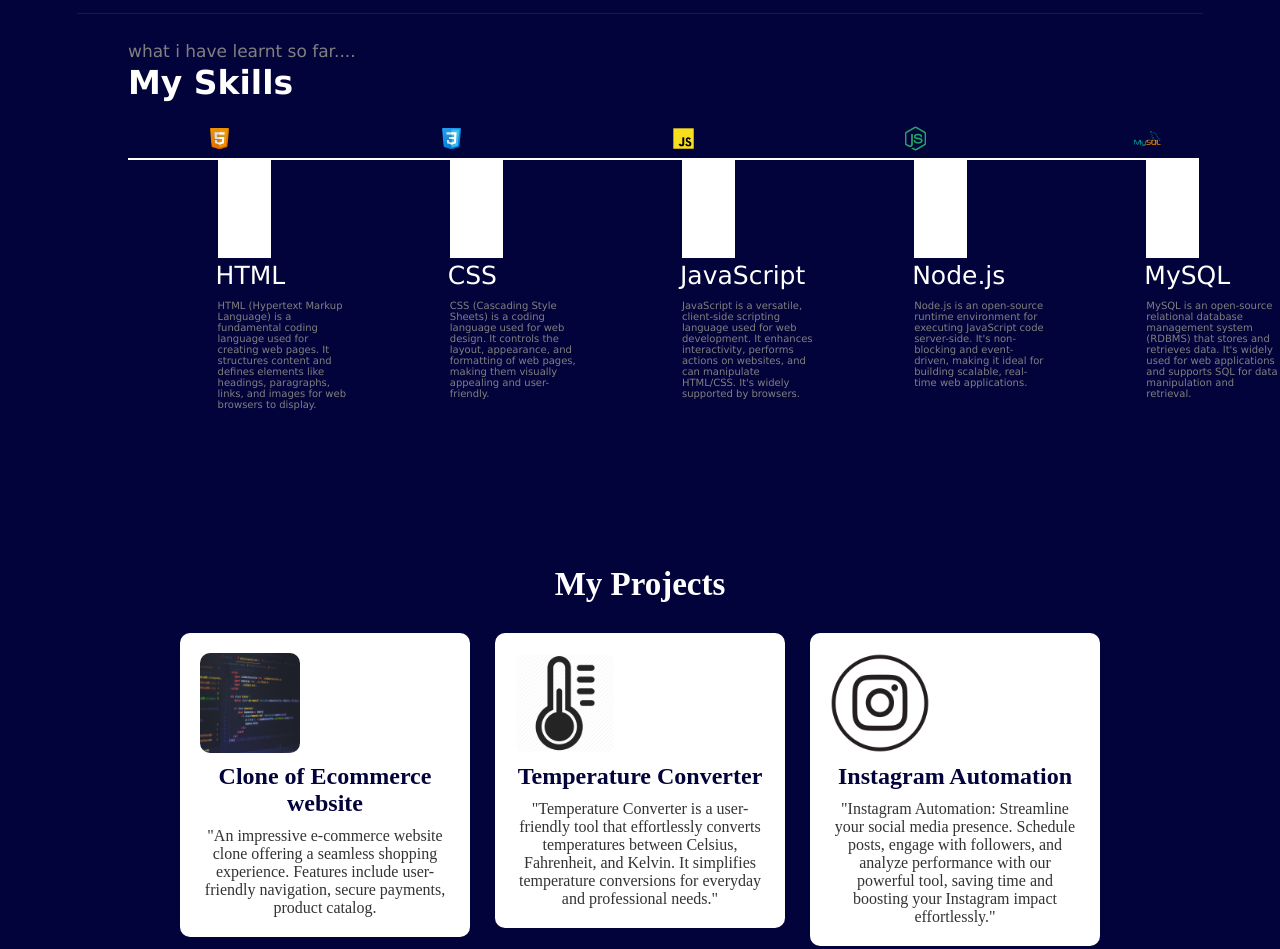
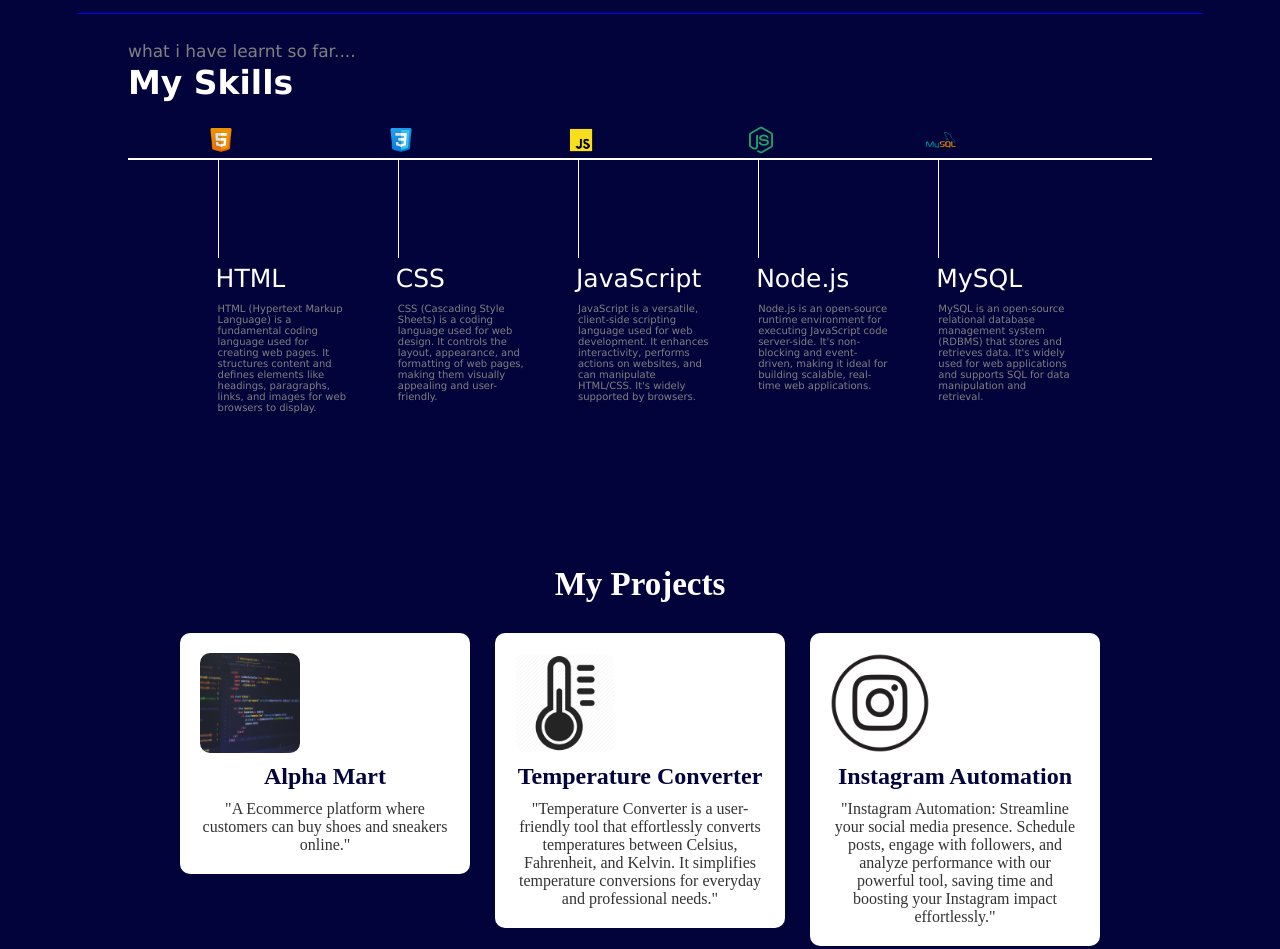
Before and after one commit to AbhiramChikatla/Myportfolio, a plain HTML site: page MyPortfolio/special_portfolio_websitereal.html in a window 1280 px wide. Shown: the part 520-1469 px from the top of the page. Drawn offline with nearby package versions, Linux system fonts and the light colour scheme.

Commit message:
Updated Skills Section

```diff
--- a/MyPortfolio/special_portfolio.css
+++ b/MyPortfolio/special_portfolio.css
@@ -91,12 +91,12 @@ main h2 {
 }
 .secondsection .vertical {
   height: 100px;
-  width: 53px;
+  width: 1px;
   margin: 0px 7vw;
   background-color: white;
 }
 .top_image {
-  width: 27px;
+  width: 30px;
   position: relative;
   top: -33px;
   left: -12px;
--- a/MyPortfolio/special_portfolio_websitereal.html
+++ b/MyPortfolio/special_portfolio_websitereal.html
@@ -21,7 +21,7 @@
         <ul>
           <a href="special_portfolio_websitereal.html"><li>Home</li></a>
           <a href="about.html"><li>About</li></a>
-          <a href="special_portfolio_websitereal.html"><li>Projects</li></a>
+          <a href="#projectsection"><li>Projects</li></a>
           <a href="contactpage.html"><li>Contact Us</li></a>
         </ul>
       </div>
@@ -48,31 +48,41 @@
         <h2>My Skills</h2>
         <div class="box">
           <div class="vertical">
-            <img class="top_image" src="images\html.png" />
+            <div class="top_image">
+            <img  src="images\html.png" />
+          </div>
             <div class="first_title">HTML</div>
             <div class="first_desc">
               HTML (Hypertext Markup Language) is a fundamental coding language used for creating web pages. It structures content and defines elements like headings, paragraphs, links, and images for web browsers to display.            </div>
             </div>
             <div class="vertical">
-            <img class="top_image" src="images\css.png" />
+              <div class="top_image">
+            <img  src="images\css.png" />
+          </div>
             <div class="first_title">CSS</div>
             <div class="first_desc">
               CSS (Cascading Style Sheets) is a coding language used for web design. It controls the layout, appearance, and formatting of web pages, making them visually appealing and user-friendly.            </div>
           </div>
           <div class="vertical">
-            <img class="top_image" src="images\javascript.png" />
+            <div class="top_image">
+            <img  src="images\javascript.png" />
+          </div>
             <div class="first_title">JavaScript</div>
             <div class="first_desc">
               JavaScript is a versatile, client-side scripting language used for web development. It enhances interactivity, performs actions on websites, and can manipulate HTML/CSS. It's widely supported by browsers.            </div>
           </div>
           <div class="vertical">
-            <img class="top_image" src="images\nodejs.png" />
+            <div class="top_image">
+            <img  src="images\nodejs.png" />
+          </div>
             <div class="first_title">Node.js</div>
             <div class="first_desc">
               Node.js is an open-source runtime environment for executing JavaScript code server-side. It's non-blocking and event-driven, making it ideal for building scalable, real-time web applications.            </div>
           </div>
           <div class="vertical">
-            <img class="top_image" src="images\mysql.png" />
+            <div class="top_image">
+            <img  src="images\mysql.png" />
+          </div>
             <div class="first_title">MySQL</div>
             <div class="first_desc">MySQL is an open-source relational database management system (RDBMS) that stores and retrieves data. It's widely used for web applications and supports SQL for data manipulation and retrieval.
             </div>
@@ -84,9 +94,9 @@
         <div class="project-cell">
             <img src="images\thumbnail.jpg" alt="Project 1" class="thumbnail">
             <div class="project-details">
-                <h3>Clone of Ecommerce website</h3>
-                <p>"An impressive e-commerce website clone offering a seamless shopping experience. Features include user-friendly navigation, secure payments, product catalog.</p>
-                <a href="https://github.com/yourusername/project1" class="project-link">GitHub Repository</a>
+                <h3>Alpha Mart</h3>
+                <p>"A Ecommerce platform where customers can buy shoes and sneakers online."</p>
+                <a href="https://github.com/AbhiramChikatla/Alpha-Mart.git" class="project-link">GitHub Repository</a>
             </div>
         </div>
         <div class="project-cell">
@@ -114,7 +124,6 @@
             </div>
         </div>
 
-        <!-- Add more project cells as needed -->
     </section>
         </main>
     <footer>
```
